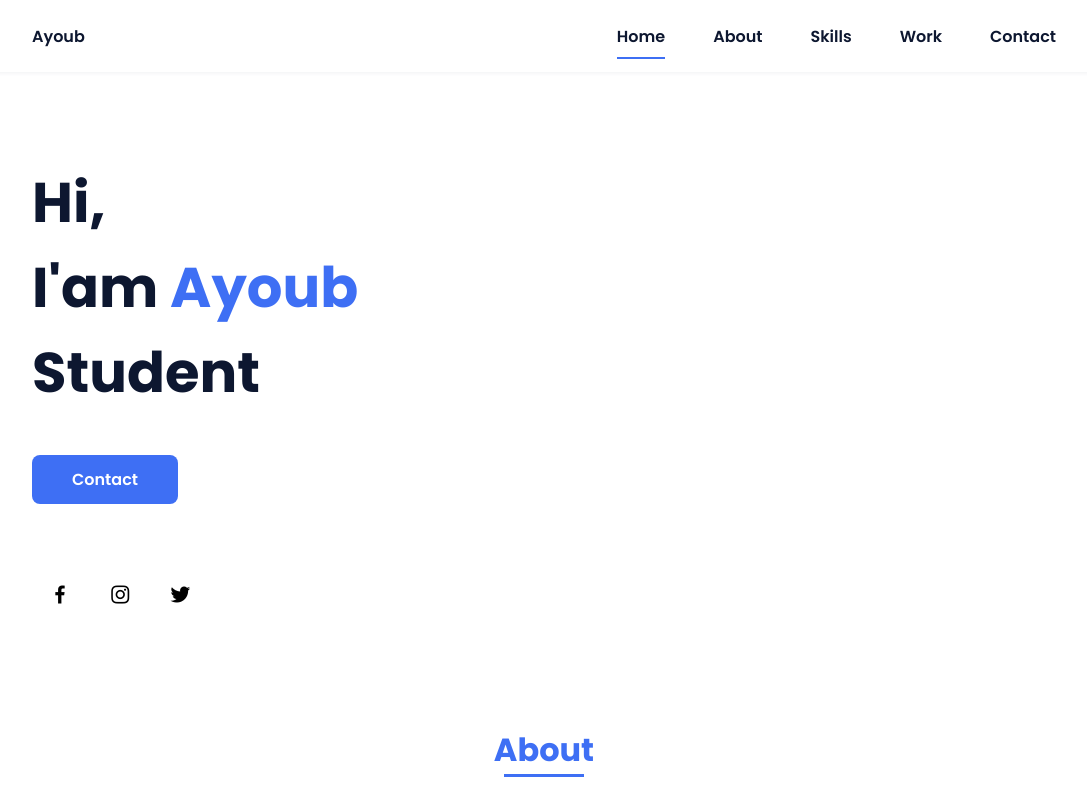
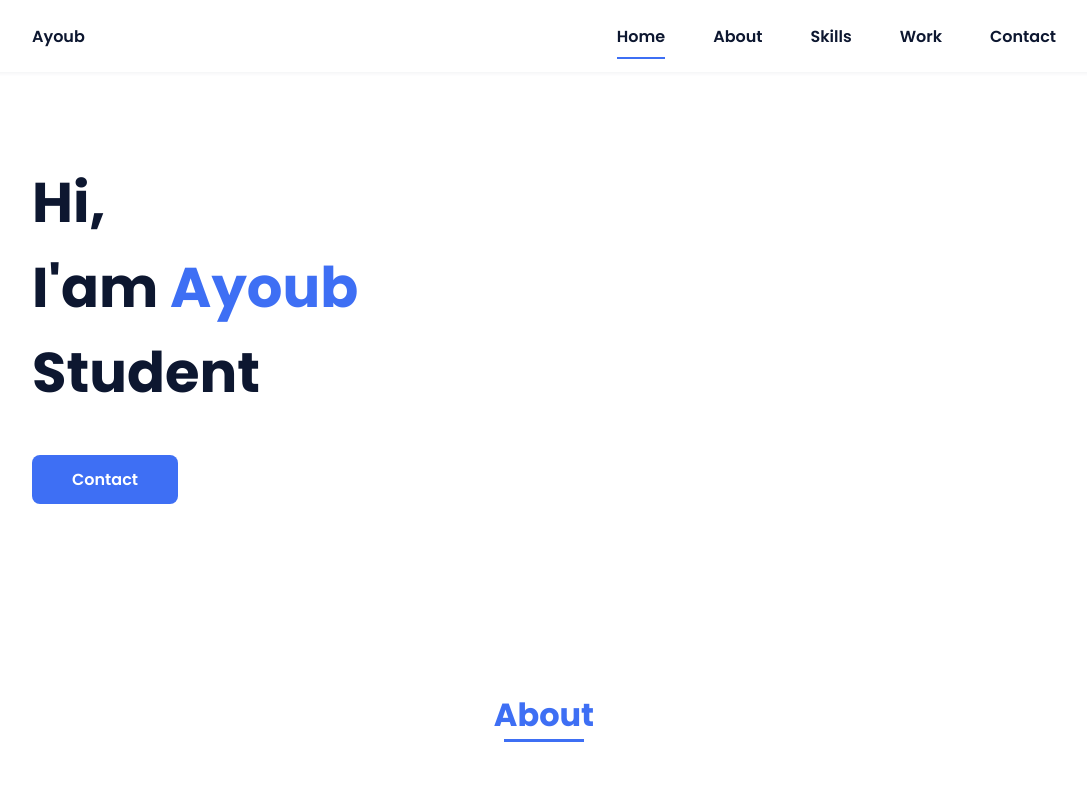
Before and after one commit to Tayebiayoub/Tayebi-Mohammed-Ayoub, a plain HTML site: page index.html in a window 1280 px wide. Shown: the top 800 px of the page, without its empty margins (96-1183 px from the left). Drawn offline with nearby package versions, Linux system fonts and the light colour scheme.

Commit message:
Update index.html

```diff
--- a/index.html
+++ b/index.html
@@ -41,11 +41,7 @@
                     <h1 class="home__title">Hi,<br>I'am <span class="home__title-color">Ayoub</span><br> Student</h1>
 
                     <a href="#contact"  class="button">Contact</a></br></br></br></br>
-                  <div class="social">
-                <a href="https://www.facebook.com/tayebi.mohammed.ayoub" class="footer__icon"><i class='bx bxl-facebook' ></i></a>
-                <a href="https://www.instagram.com/" class="footer__icon"><i class='bx bxl-instagram' ></i></a>
-                <a href="https://twitter.com/ayoubtayebi01?s=07" class="footer__icon"><i class='bx bxl-twitter' ></i></a>
-            </div>
+
                 </div>
 
 
```
